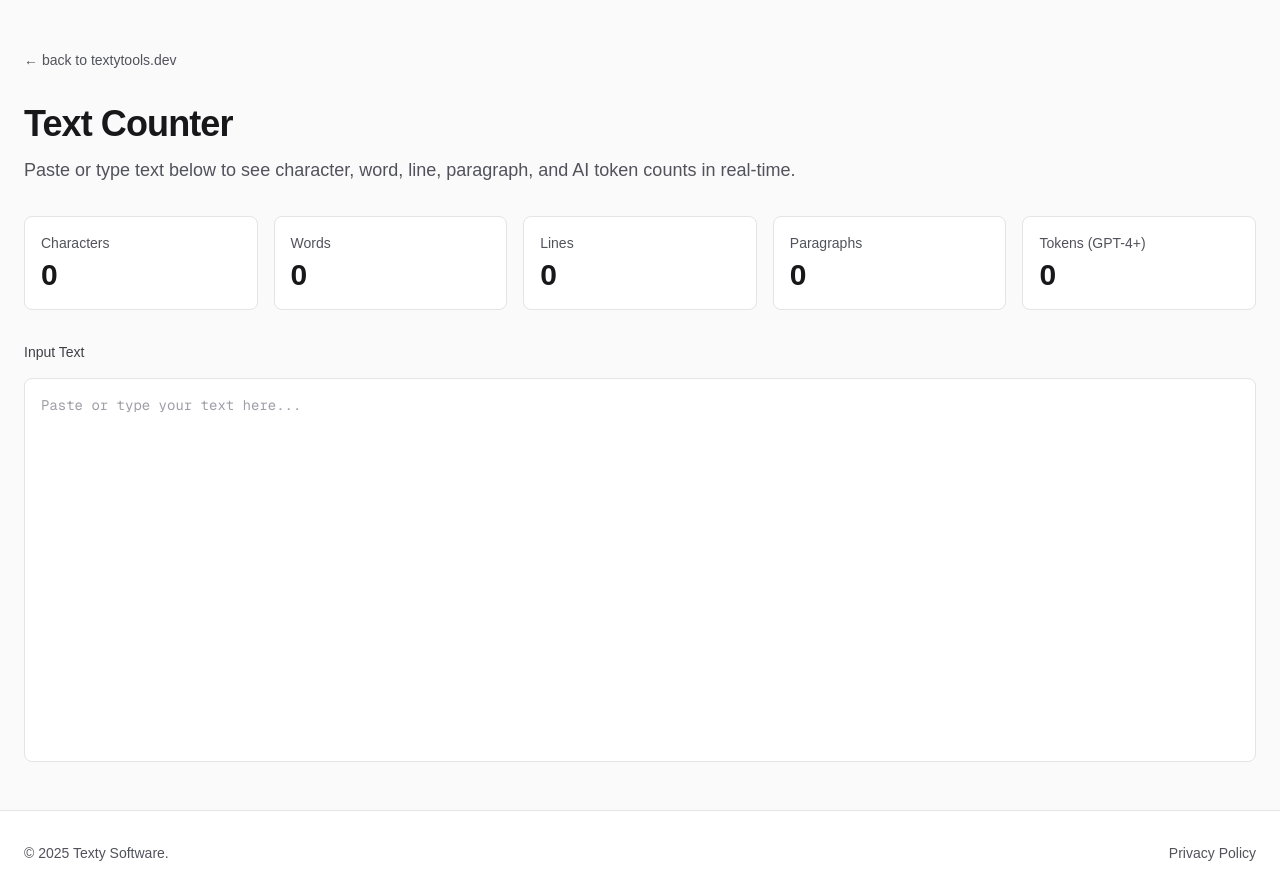
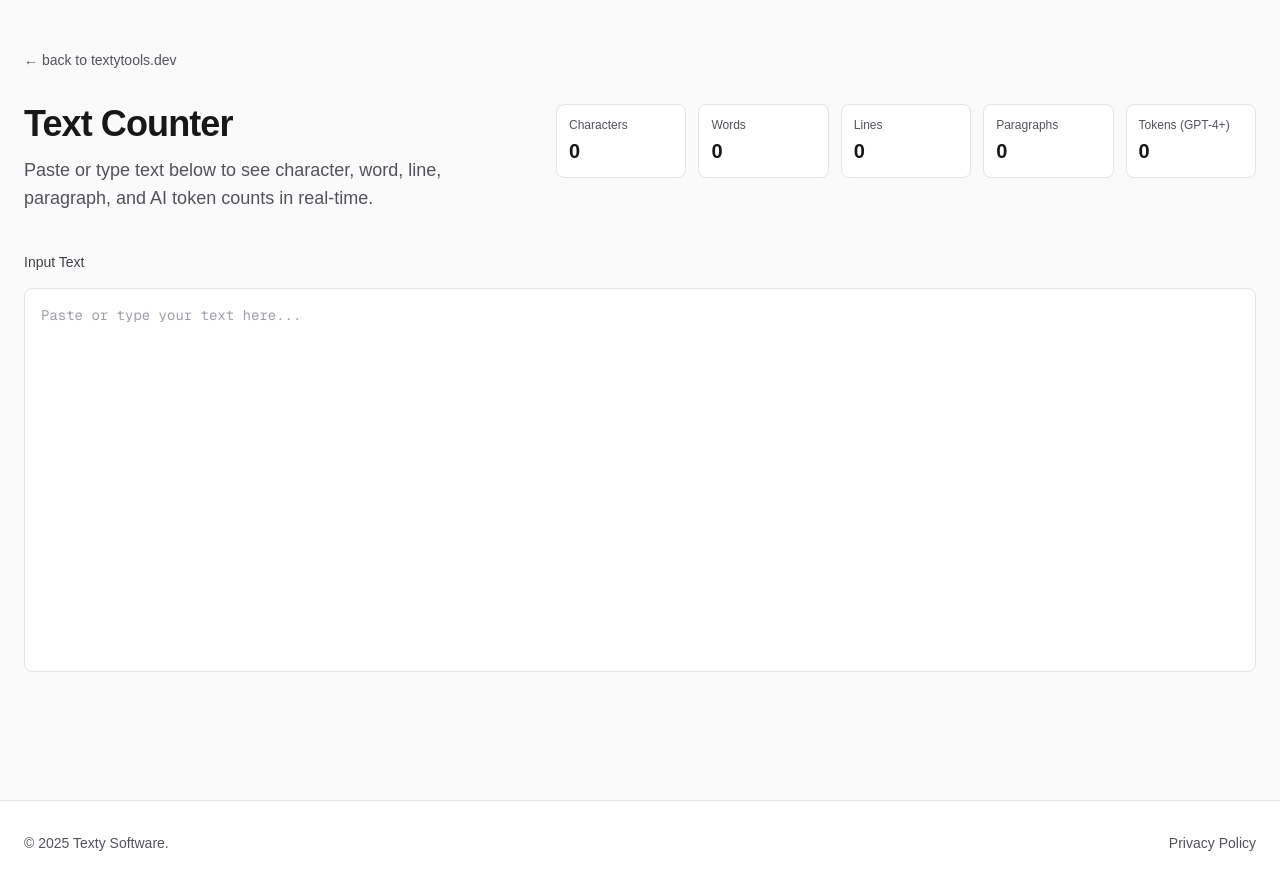
Before and after one commit to evanisnor/textytools, a Next.js app: page /text-counter in a window 1280 px wide. Built offline with nearby package versions, Linux system fonts and the light colour scheme.

Commit message:
Move text-counter stats to headerRight

```diff
--- a/app/text-counter/page.tsx
+++ b/app/text-counter/page.tsx
@@ -75,54 +75,55 @@ export default function TextCounter() {
     <ToolFrame
       title="Text Counter"
       description="Paste or type text below to see character, word, line, paragraph, and AI token counts in real-time."
-    >
-      <div className="grid grid-cols-2 md:grid-cols-3 lg:grid-cols-5 gap-4 mb-6">
-        <div className="bg-white dark:bg-zinc-900 rounded-lg border border-zinc-200 dark:border-zinc-800 p-4">
-          <div className="text-sm text-zinc-600 dark:text-zinc-400 mb-1">
+      headerRight={
+        <div className="grid grid-cols-2 md:grid-cols-3 lg:grid-cols-5 gap-3 lg:min-w-[700px]">
+          <div className="bg-white dark:bg-zinc-900 rounded-lg border border-zinc-200 dark:border-zinc-800 p-3">
+            <div className="text-xs text-zinc-600 dark:text-zinc-400 mb-1">
               Characters
             </div>
-          <div className="text-3xl font-bold text-zinc-900 dark:text-zinc-50">
+            <div className="text-xl font-bold text-zinc-900 dark:text-zinc-50">
               {characterCount.toLocaleString()}
             </div>
           </div>
 
-        <div className="bg-white dark:bg-zinc-900 rounded-lg border border-zinc-200 dark:border-zinc-800 p-4">
-          <div className="text-sm text-zinc-600 dark:text-zinc-400 mb-1">
+          <div className="bg-white dark:bg-zinc-900 rounded-lg border border-zinc-200 dark:border-zinc-800 p-3">
+            <div className="text-xs text-zinc-600 dark:text-zinc-400 mb-1">
               Words
             </div>
-          <div className="text-3xl font-bold text-zinc-900 dark:text-zinc-50">
+            <div className="text-xl font-bold text-zinc-900 dark:text-zinc-50">
               {wordCount}
             </div>
           </div>
 
-        <div className="bg-white dark:bg-zinc-900 rounded-lg border border-zinc-200 dark:border-zinc-800 p-4">
-          <div className="text-sm text-zinc-600 dark:text-zinc-400 mb-1">
+          <div className="bg-white dark:bg-zinc-900 rounded-lg border border-zinc-200 dark:border-zinc-800 p-3">
+            <div className="text-xs text-zinc-600 dark:text-zinc-400 mb-1">
               Lines
             </div>
-          <div className="text-3xl font-bold text-zinc-900 dark:text-zinc-50">
+            <div className="text-xl font-bold text-zinc-900 dark:text-zinc-50">
               {lineCount.toLocaleString()}
             </div>
           </div>
 
-        <div className="bg-white dark:bg-zinc-900 rounded-lg border border-zinc-200 dark:border-zinc-800 p-4">
-          <div className="text-sm text-zinc-600 dark:text-zinc-400 mb-1">
+          <div className="bg-white dark:bg-zinc-900 rounded-lg border border-zinc-200 dark:border-zinc-800 p-3">
+            <div className="text-xs text-zinc-600 dark:text-zinc-400 mb-1">
               Paragraphs
             </div>
-          <div className="text-3xl font-bold text-zinc-900 dark:text-zinc-50">
+            <div className="text-xl font-bold text-zinc-900 dark:text-zinc-50">
               {paragraphCount}
             </div>
           </div>
 
-        <div className="bg-white dark:bg-zinc-900 rounded-lg border border-zinc-200 dark:border-zinc-800 p-4">
-          <div className="text-sm text-zinc-600 dark:text-zinc-400 mb-1">
+          <div className="bg-white dark:bg-zinc-900 rounded-lg border border-zinc-200 dark:border-zinc-800 p-3">
+            <div className="text-xs text-zinc-600 dark:text-zinc-400 mb-1">
               Tokens (GPT-4+)
             </div>
-          <div className="text-3xl font-bold text-zinc-900 dark:text-zinc-50">
+            <div className="text-xl font-bold text-zinc-900 dark:text-zinc-50">
               {tokenCount}
             </div>
           </div>
         </div>
-
+      }
+    >
       <div>
         <div className="flex items-center justify-between mb-2 min-h-9">
           <label className="block text-sm font-medium text-zinc-700 dark:text-zinc-300">
```
Lines whose indentation alone changed are shown as unchanged.
